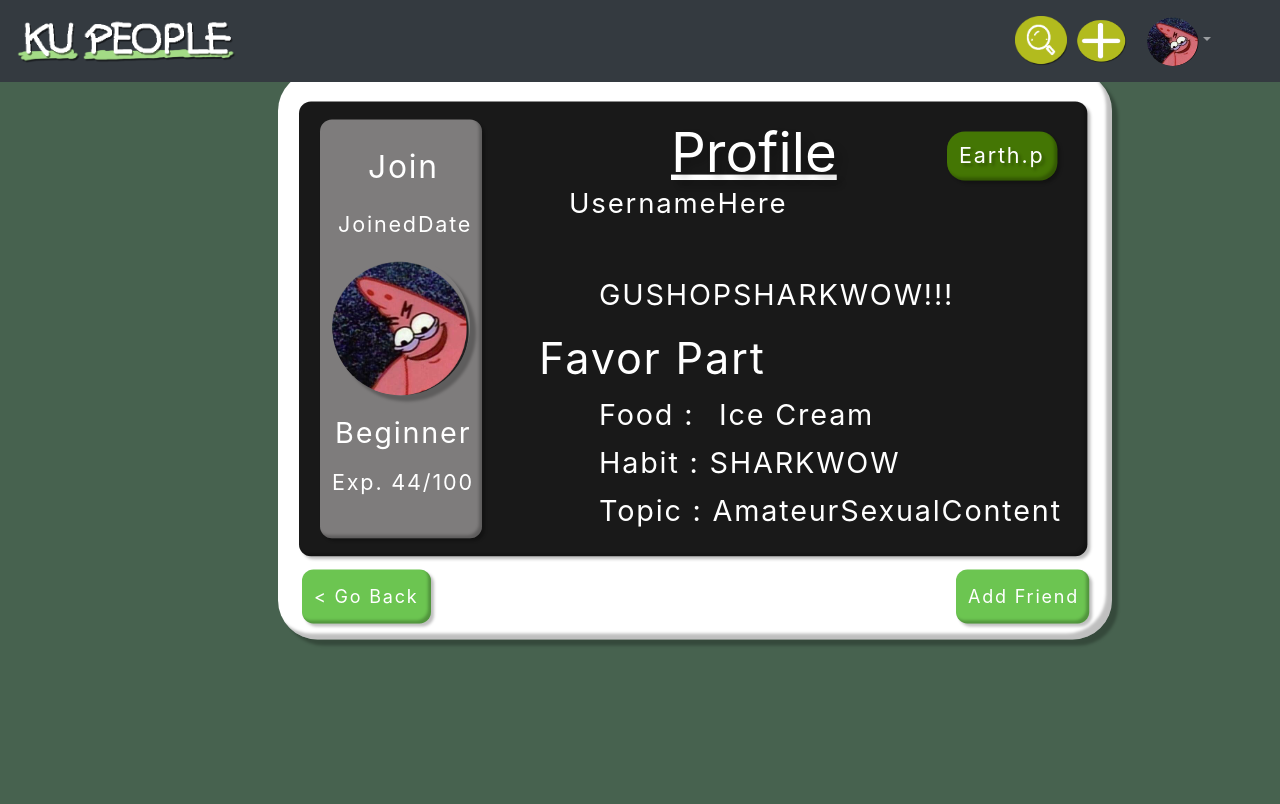
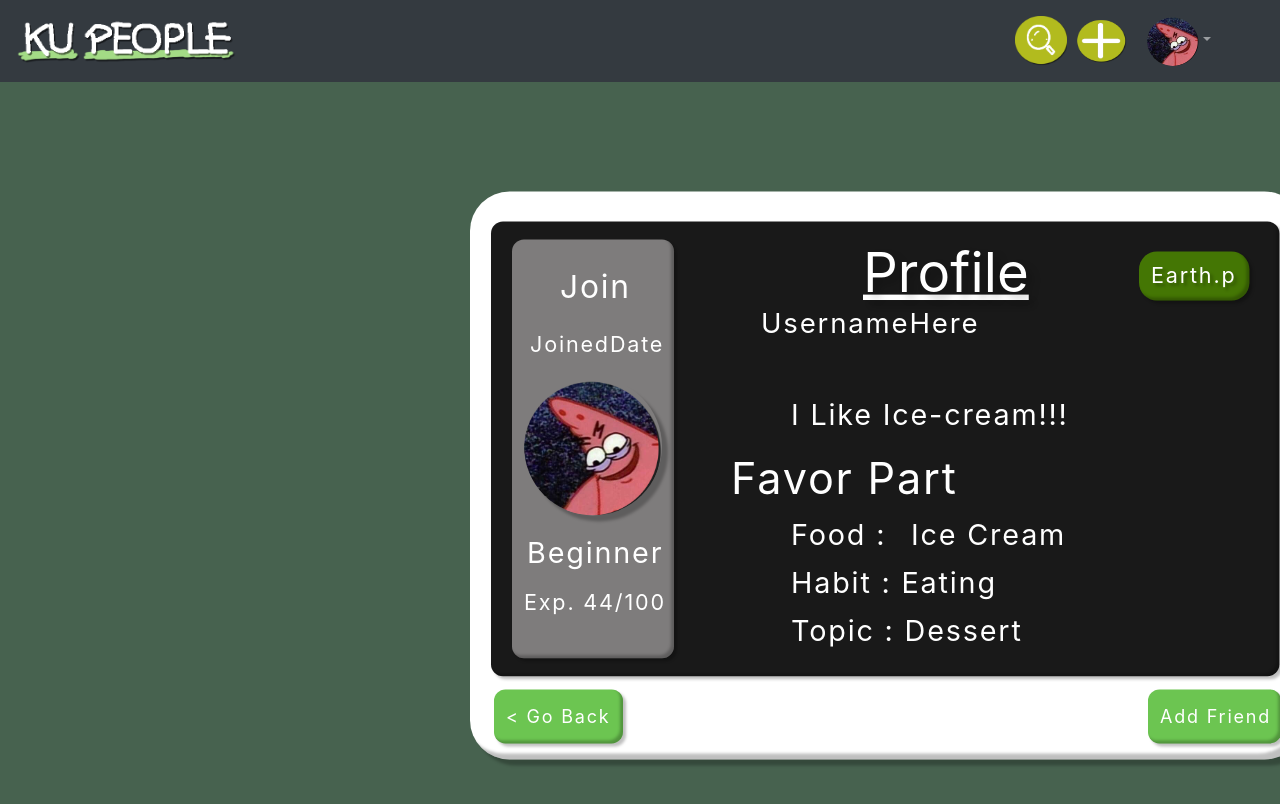
Before and after one commit to qqunx9999/KPP_Frontend, a React (Create React App) app in the folder frontend/: page /Profile in a window 1280 px wide. Shown: the top 804 px of the page. Built offline with nearby package versions, Linux system fonts and the light colour scheme.

Commit message:
ReAdjustWhiteFramePositionTo**NEWMiddle

```diff
--- a/frontend/src/CSSsource/Profile.css
+++ b/frontend/src/CSSsource/Profile.css
@@ -15,8 +15,8 @@
     border-radius: 66px;
     transform: scale(0.6, 0.6);
     position: absolute;
-    top: -25%;
-    left: 0%;
+    top: -10%;
+    left: 15%;
   }
 
   .frameBlackUserProfile {
--- a/frontend/src/Pages/Profile.tsx
+++ b/frontend/src/Pages/Profile.tsx
@@ -36,7 +36,7 @@ const Profile = () => {
                 UsernameHere
               </div>
               <div className="userQuotationUserProfile">
-                GUSHOPSHARKWOW!!!
+                I Like Ice-cream!!!
               </div>
 
               <div className="favorpartUserProfile">
@@ -50,11 +50,11 @@ const Profile = () => {
               </div>
 
               <div className="userHabitUserProfile">
-                Habit : SHARKWOW
+                Habit : Eating
               </div>
 
               <div className="userTopicUserProfile">
-                Topic : AmateurSexualContent
+                Topic : Dessert
               </div>
 
               <div className="frameUserNicknameUserProfile">
```
